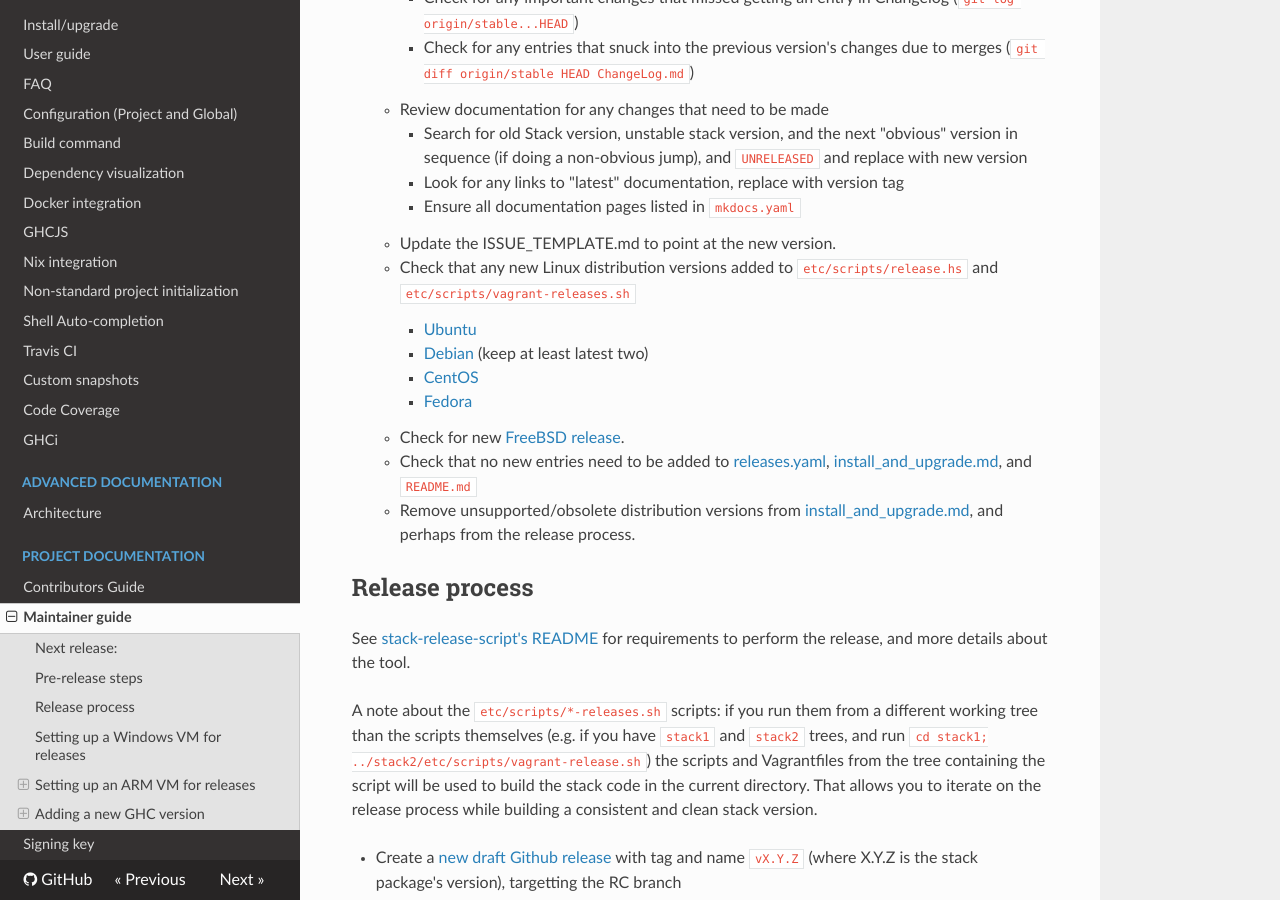
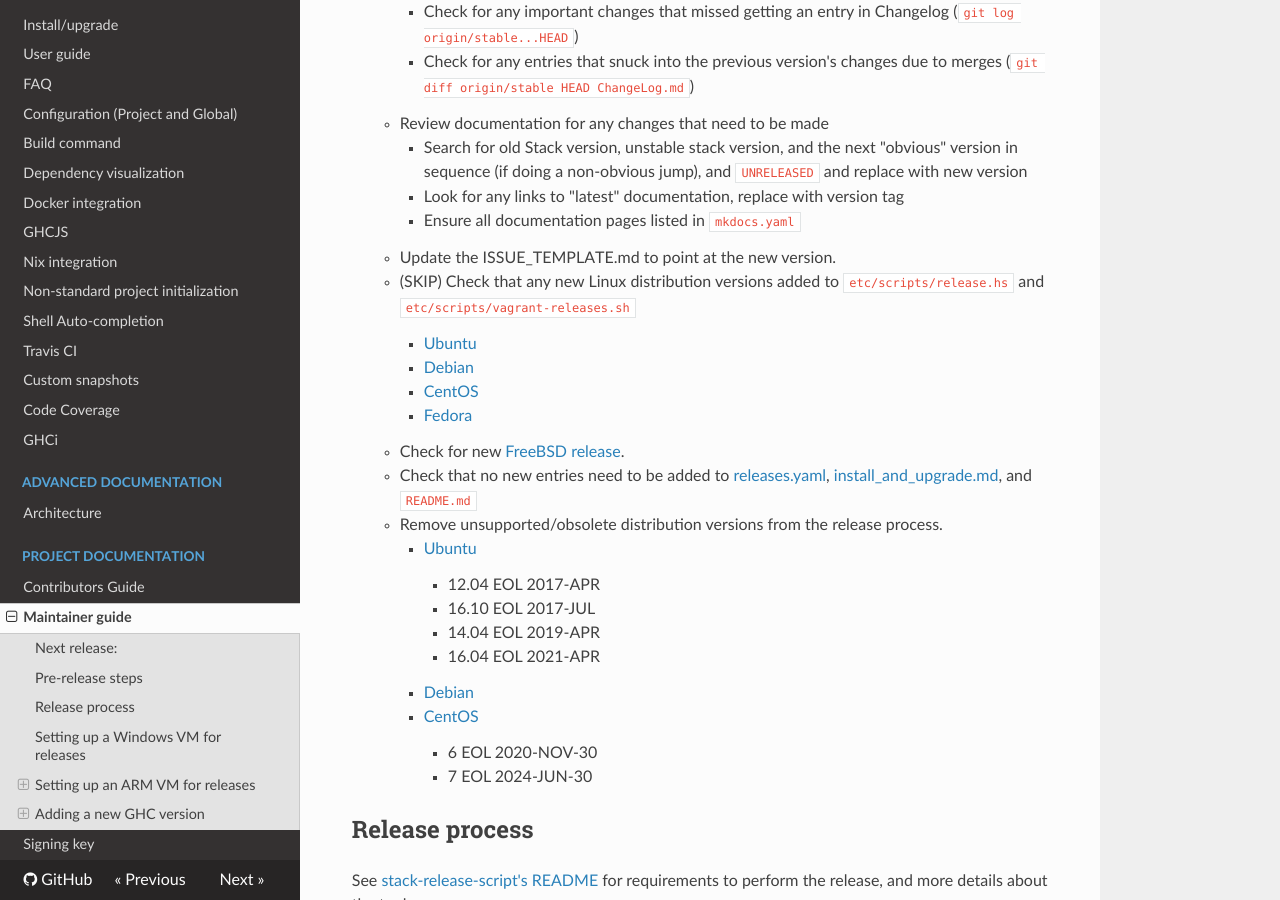
Before and after one commit to commercialhaskell/stack, an MkDocs documentation site: the page built from doc/MAINTAINER_GUIDE.md, in a window 1280 px wide and 900 px high, scrolled down 895 px. Built offline with MkDocs 1.6.1, drawn with Linux system fonts in a browser that asks for light colours; nearby versions of some CDN libraries; old or Windows-style settings are respelled for this version of MkDocs; some of the changed text lies outside the part shown.

```diff
--- a/doc/MAINTAINER_GUIDE.md
+++ b/doc/MAINTAINER_GUIDE.md
@@ -43,10 +42,10 @@
         * Look for any links to "latest" documentation, replace with version tag
         * Ensure all documentation pages listed in `mkdocs.yaml`
     * Update the ISSUE_TEMPLATE.md to point at the new version.
-    * Check that any new Linux distribution versions added to
+    * (SKIP) Check that any new Linux distribution versions added to
       `etc/scripts/release.hs` and `etc/scripts/vagrant-releases.sh`
         * [Ubuntu](https://wiki.ubuntu.com/Releases)
-        * [Debian](https://www.debian.org/releases/) (keep at least latest two)
+        * [Debian](https://www.debian.org/releases/)
         * [CentOS](https://wiki.centos.org/Download)
         * [Fedora](https://fedoraproject.org/wiki/Releases)
     * Check for new [FreeBSD release](https://www.freebsd.org/releases/).
@@ -55,9 +54,16 @@
       [install_and_upgrade.md](https://github.com/commercialhaskell/stack/blob/master/doc/install_and_upgrade.md),
       and
       `README.md`
-    * Remove unsupported/obsolete distribution versions from
-      [install_and_upgrade.md](https://github.com/commercialhaskell/stack/blob/master/doc/install_and_upgrade.md),
-      and perhaps from the release process.
+    * Remove unsupported/obsolete distribution versions from the release process.
+        * [Ubuntu](https://wiki.ubuntu.com/Releases)
+            * 12.04 EOL 2017-APR
+            * 16.10 EOL 2017-JUL
+            * 14.04 EOL 2019-APR
+            * 16.04 EOL 2021-APR
+        * [Debian](https://www.debian.org/releases/)
+        * [CentOS](https://wiki.centos.org/Download)
+            * 6 EOL 2020-NOV-30
+            * 7 EOL 2024-JUN-30
 
 ## Release process
 
```
Also changed, not shown: other parts of doc/MAINTAINER_GUIDE.md (+3 -4 lines), 1 other file.
